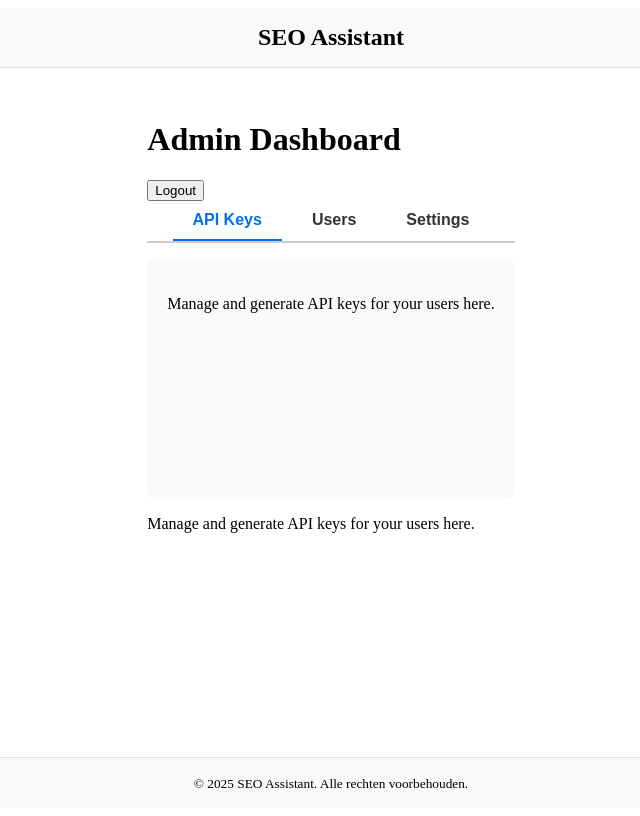
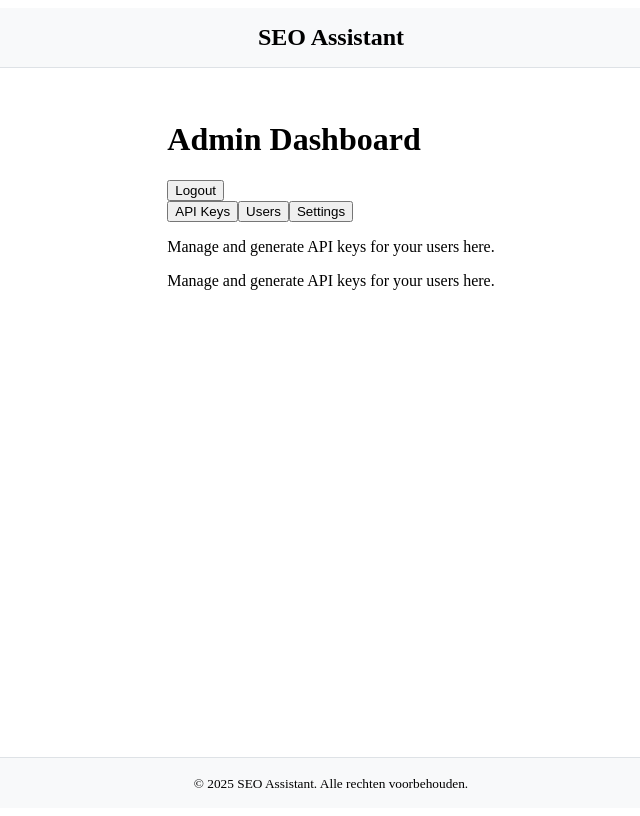
Before and after one commit to IlkerD01/seo-assistant, a Next.js app in the folder frontend/: page /admin in a window 1280 px wide. Shown: the whole page, without its empty margins (309-949 px from the left). Built offline with nearby package versions, Linux system fonts and the light colour scheme; sample sign-in values are in the browser's storage.

Commit message:
Update Tabs.tsx

```diff
--- a/frontend/src/components/ui/Tabs.tsx
+++ b/frontend/src/components/ui/Tabs.tsx
@@ -1,66 +1,32 @@
-import React, { useState } from "react";
+import React from "react";
 
-interface Tab {
-  label: string;
-  content: React.ReactNode;
+interface TabsProps {
+  tabs: { label: string; content: React.ReactNode }[];
+  selectedTab: string;
+  setSelectedTab: (tab: string) => void;
 }
 
-interface TabsProps {
-  tabs: Tab[];
-}
-
-export default function Tabs({ tabs }: TabsProps) {
-  const [activeTab, setActiveTab] = useState(0);
-
+export default function Tabs({ tabs, selectedTab, setSelectedTab }: TabsProps) {
   return (
-    <div>
-      <div style={styles.tabList}>
-        {tabs.map((tab, index) => (
+    <div className="flex flex-col">
+      <div className="flex space-x-4 border-b pb-2">
+        {tabs.map((tab) => (
           <button
-            key={index}
-            onClick={() => setActiveTab(index)}
-            style={{
-              ...styles.tabButton,
-              ...(activeTab === index ? styles.activeTabButton : {}),
-            }}
+            key={tab.label}
+            onClick={() => setSelectedTab(tab.label)}
+            className={`px-4 py-2 rounded-t ${
+              selectedTab === tab.label
+                ? "bg-blue-600 text-white"
+                : "bg-gray-200 text-gray-800"
+            }`}
           >
             {tab.label}
           </button>
         ))}
       </div>
-      <div style={styles.tabContent}>
-        {tabs[activeTab].content}
+      <div className="mt-4">
+        {tabs.find((tab) => tab.label === selectedTab)?.content}
       </div>
     </div>
   );
 }
-
-const styles = {
-  tabList: {
-    display: "flex",
-    justifyContent: "center",
-    marginBottom: "1rem",
-    borderBottom: "2px solid #ccc",
-  },
-  tabButton: {
-    padding: "10px 20px",
-    margin: "0 5px",
-    background: "none",
-    border: "none",
-    borderBottom: "2px solid transparent",
-    cursor: "pointer",
-    fontWeight: "bold" as "bold",
-    fontSize: "16px",
-    color: "#333",
-  },
-  activeTabButton: {
-    borderBottom: "2px solid #0070f3",
-    color: "#0070f3",
-  },
-  tabContent: {
-    padding: "20px",
-    backgroundColor: "#f9f9f9",
-    borderRadius: "8px",
-    minHeight: "200px",
-  },
-};
```
